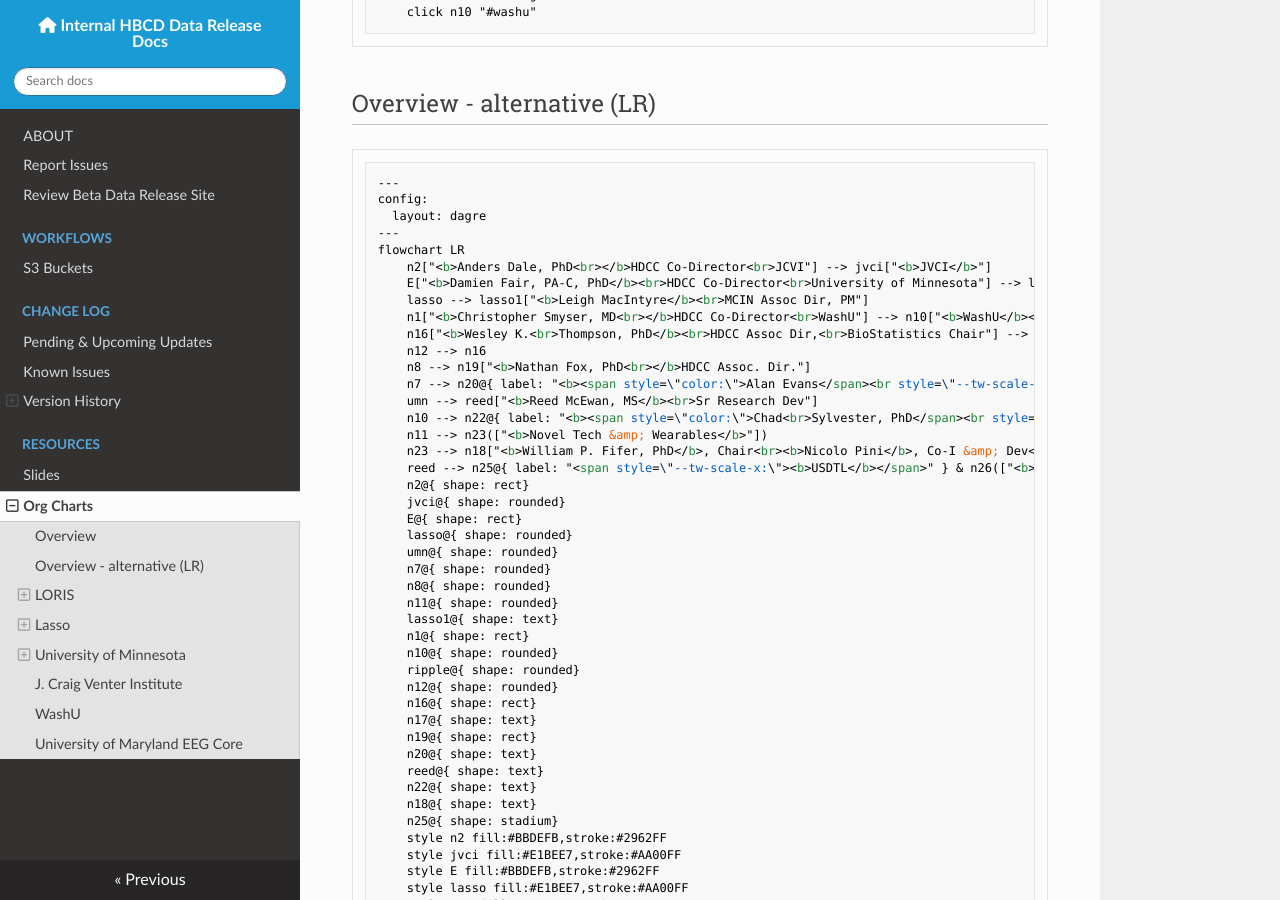
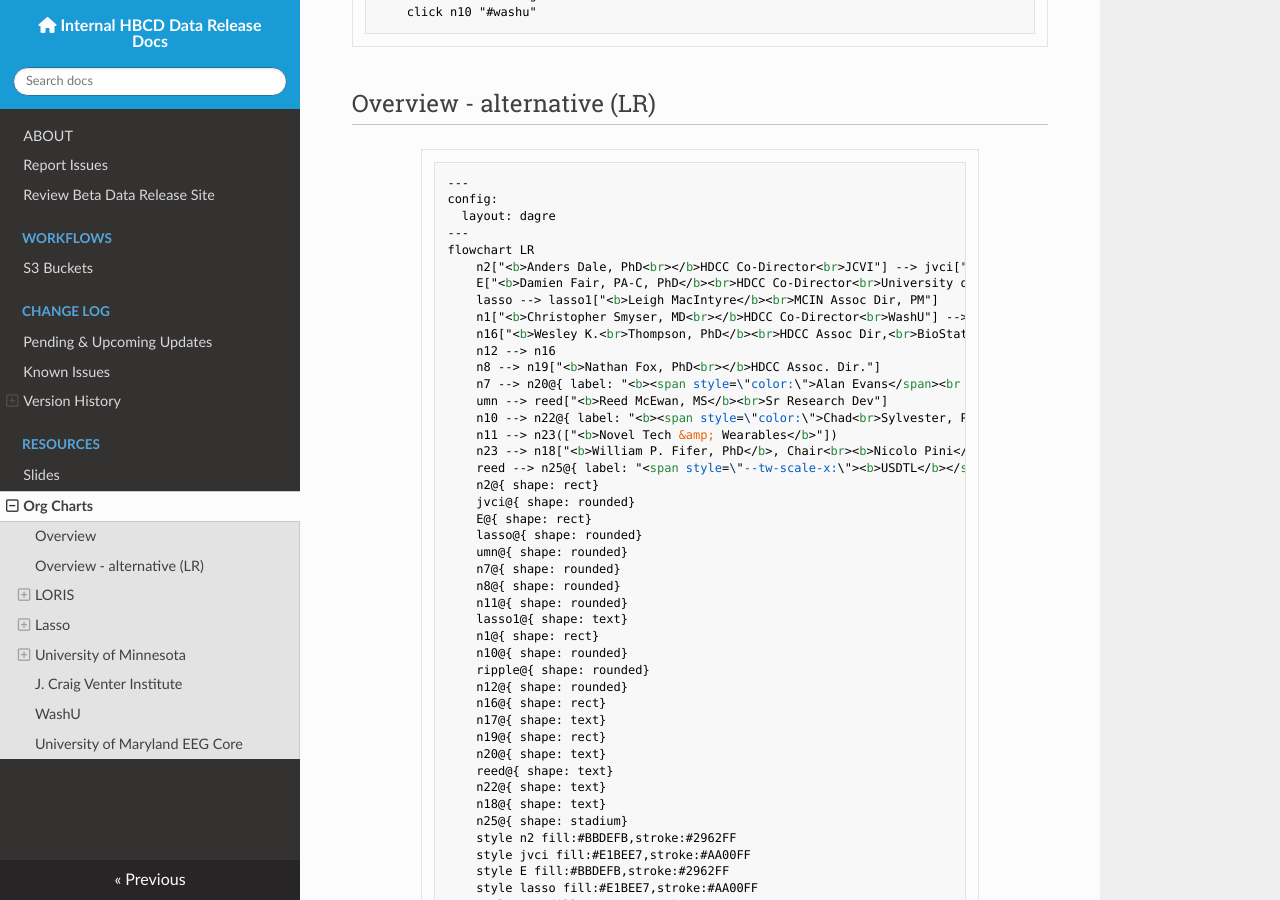
Before and after one commit to DCAN-Labs/hbcd-docs-internal, an MkDocs documentation site: the page built from docs/orgcharts.md, in a window 1280 px wide and 900 px high, scrolled down 1731 px. Built offline with MkDocs 1.6.1, drawn with Linux system fonts in a browser that asks for light colours; nearby versions of some CDN libraries.

Commit message:
make alt smaller

````diff
--- a/docs/orgcharts.md
+++ b/docs/orgcharts.md
@@ -83,6 +83,7 @@
 ```
 
 ## Overview - alternative (LR)
+<div style="width: 80%; margin: 0 auto;">
 ```mermaid
 ---
 config:
@@ -155,6 +156,7 @@
     click n8 "#umd-eeg-core"
     click n10 "#washu"
 ```
+</div>
 
 ## LORIS
 ```mermaid
````
